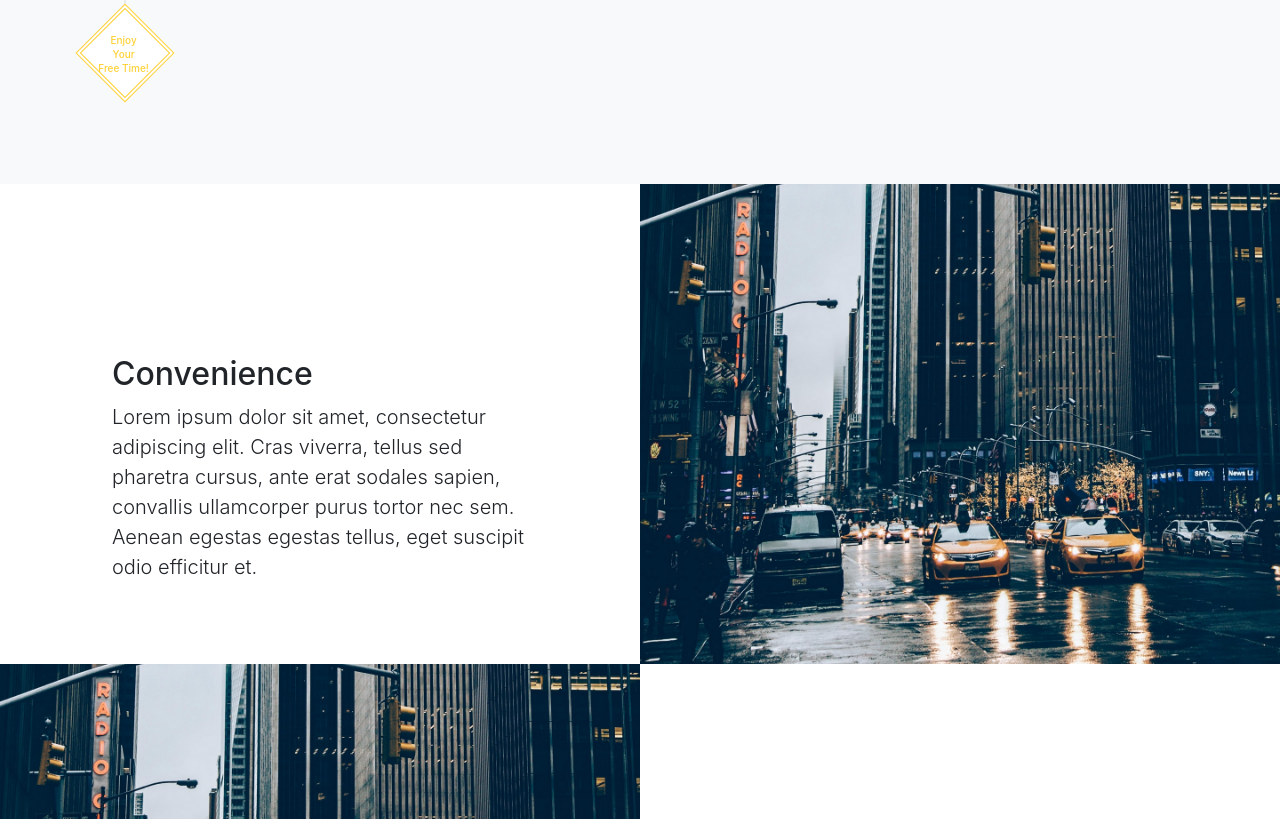
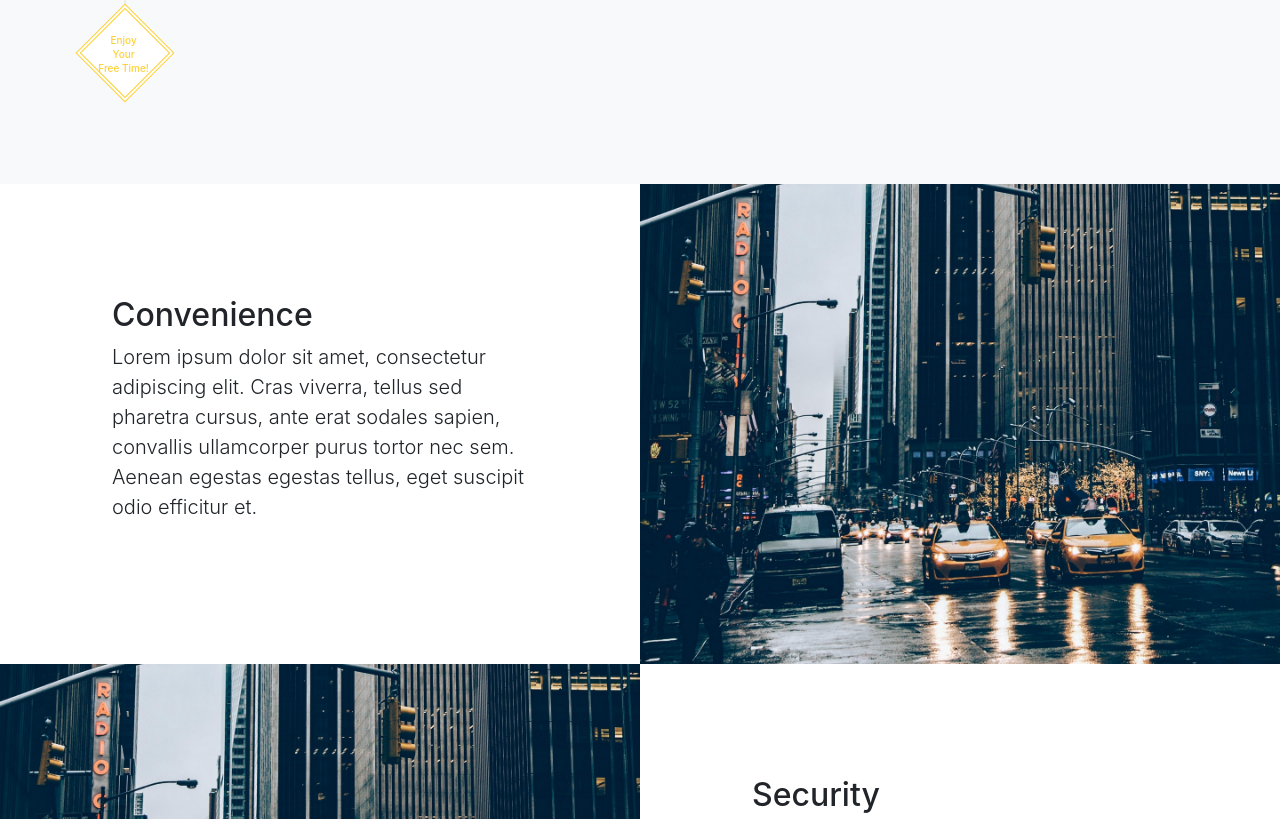
Before and after one commit to GabrielDiBastiani/tripeeapp, a plain HTML site: page index.html in a window 1280 px wide. Shown: the part 2415-3234 px from the top of the page. Drawn offline with nearby package versions, Linux system fonts and the light colour scheme.

Commit message:
Fix text position
Fix showcases text position in "my-auto" class.

```diff
--- a/assets/css/index.css
+++ b/assets/css/index.css
@@ -491,3 +491,7 @@ section#contactUs :-ms-input-placeholder {
         padding-top: 200px;
     }
 }
+
+.mt-auto, .my-auto {
+    margin-top: 0 !important;
+}
```
